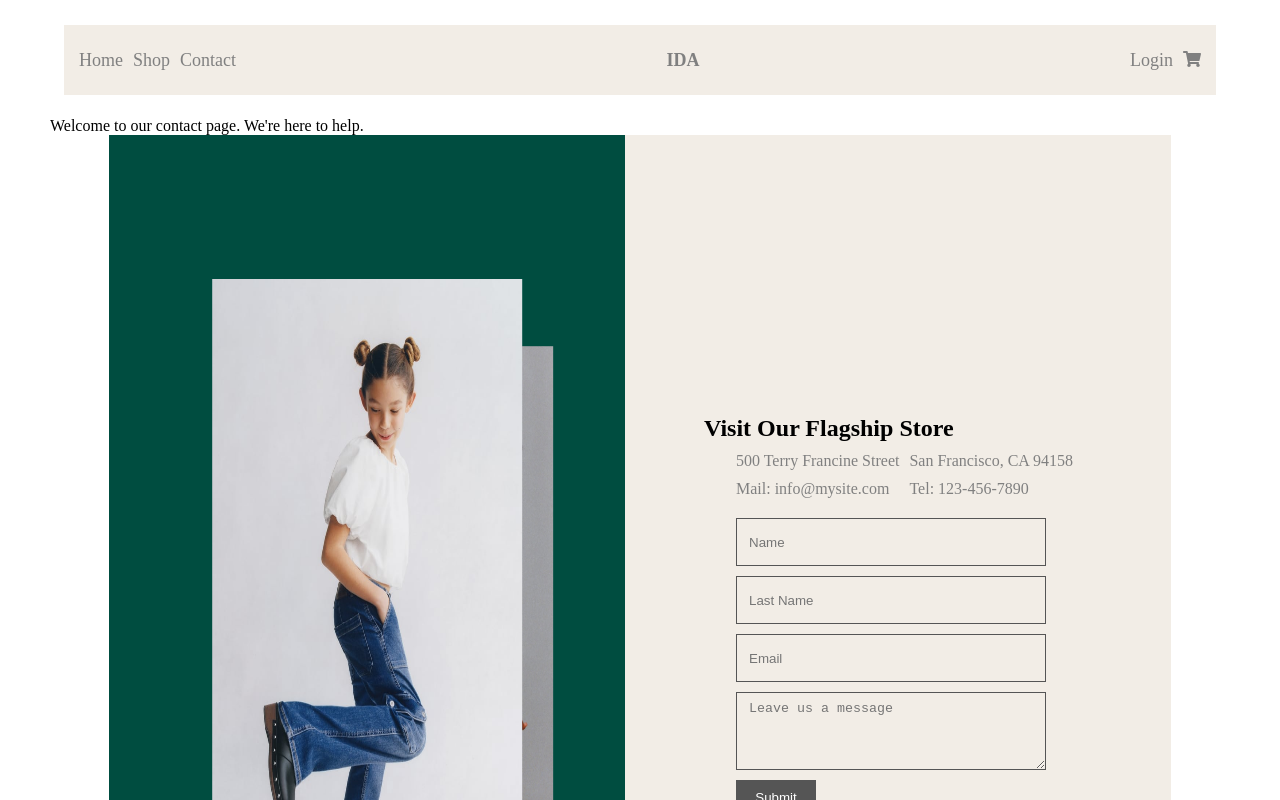
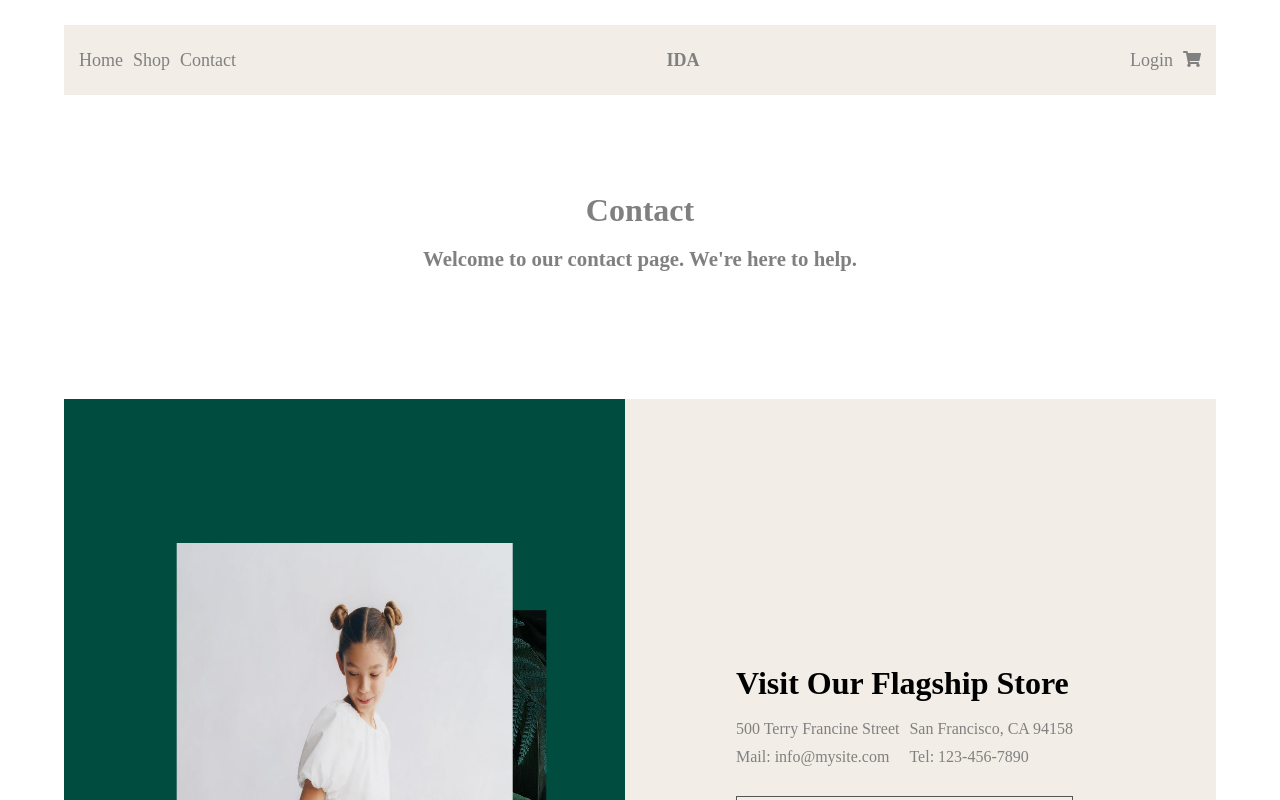
Before and after one commit to gorazdKuzev12/Ida-app, a Next.js app: page /contact in a window 1280 px wide. Shown: the top 800 px of the page. Built offline with nearby package versions, Linux system fonts and the light colour scheme.

Commit message:
feat: Contact page

```diff
--- a/src/pages/contact.tsx
+++ b/src/pages/contact.tsx
@@ -1,16 +1,23 @@
 import styled from "styled-components";
 import Menu from "../components/Menu";
+import Footer from "@/components/Footer";
 
 const Container = styled.div`
-  padding: 50px;
-  height: 170vh;
+  height: 198vh;
   background-color: #ffffff;
 `;
 
 const Title = styled.h1`
-  margin-bottom: 30px;
+  margin-bottom: 18px;
   color: gray;
   text-align: center;
+  padding-top: 12rem;
+`;
+const SubTitle = styled.h1`
+  margin-bottom: 8rem;
+  color: gray;
+  text-align: center;
+  font-size: 1.3rem;
 `;
 
 const Panels = styled.div`
@@ -18,6 +25,7 @@ const Panels = styled.div`
   justify-content: space-between;
   width: 90%;
   margin: 0 auto;
+  margin-bottom: 4rem;
 `;
 
 const LeftPanel = styled.div`
@@ -52,16 +60,17 @@ const RightPanel = styled.div`
 `;
 
 const StoreTitle = styled.h2`
-  margin-bottom: 10px;
+  margin-bottom: 18px;
   align-self: flex-start;
-  margin-left: 4rem;
+  margin-left: 6rem;
+  font-size: 2rem;
 `;
 
 const ContactInfoContainer = styled.div`
   display: grid;
   grid-template-columns: auto auto;
   gap: 10px;
-  margin-bottom: 20px;
+  margin-bottom: 30px;
   align-items: center;
   align-self: flex-start;
   margin-left: 6rem;
@@ -117,11 +126,11 @@ export default function Contact() {
     <Container>
       <Menu />
       <Title>Contact</Title>
-      <p>Welcome to our contact page. We're here to help.</p>
+      <SubTitle>Welcome to our contact page. We're here to help.</SubTitle>
 
       <Panels>
         <LeftPanel>
-          <ImageBehind src="/images/kids3.jpg" alt="Image 1" />
+          <ImageBehind src="/images/bg-leaves.jpg" alt="Image 1" />
           <Image src="/images/kids4.jpg" alt="Image 2" />
         </LeftPanel>
         <RightPanel>
@@ -141,6 +150,7 @@ export default function Contact() {
           </Form>
         </RightPanel>
       </Panels>
+      <Footer />
     </Container>
   );
 }
```
Also changed, not shown: public/images/bg-leaves.jpg (added).
